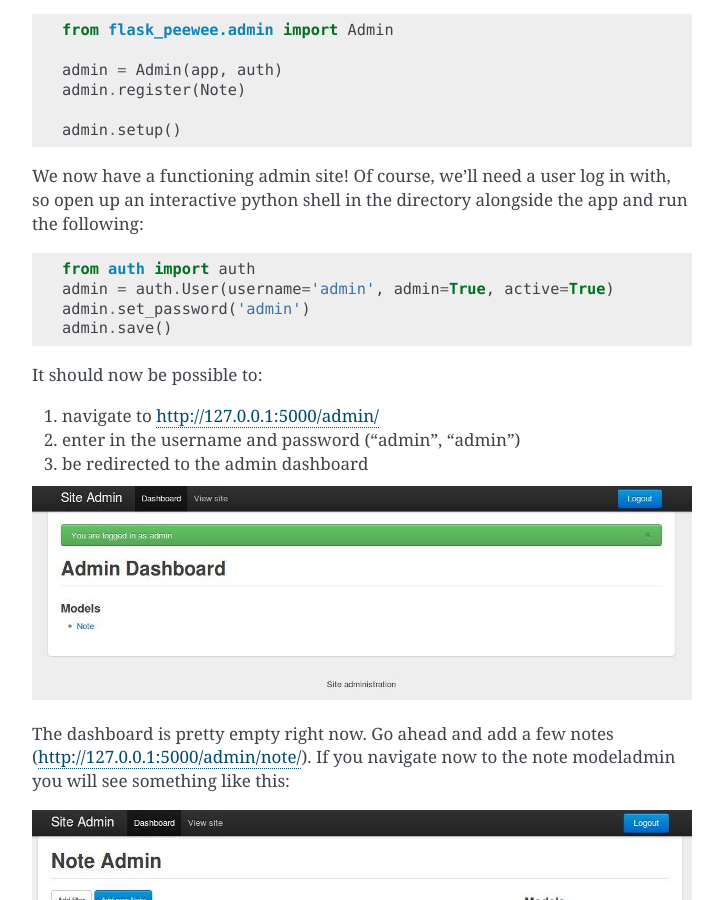
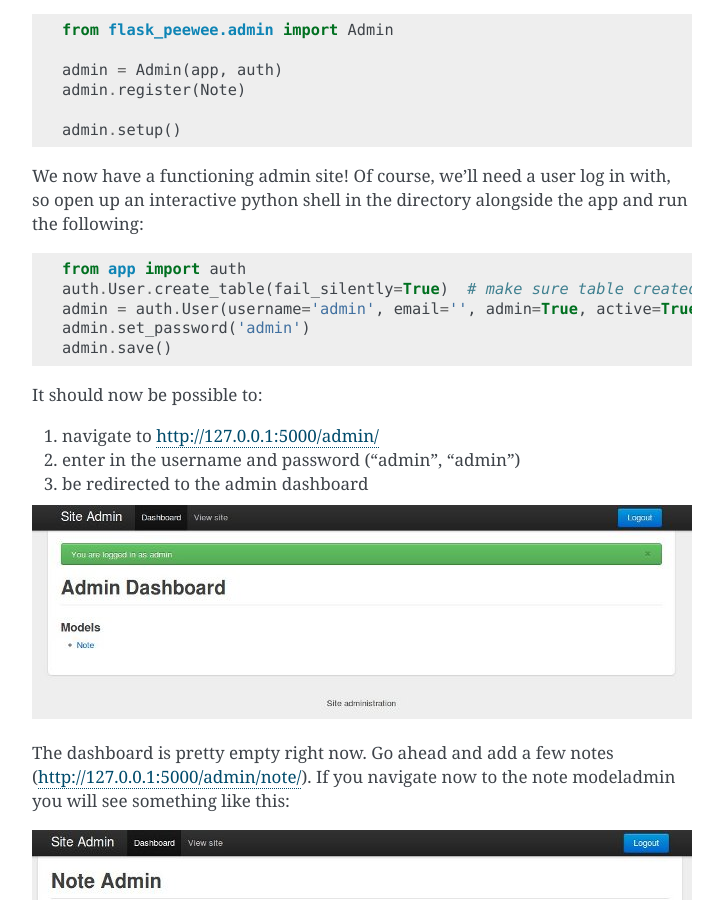
Before and after one commit to coleifer/flask-peewee, a Sphinx documentation site: the page built from docs/getting-started.rst, in a window 1280 px wide and 900 px high, scrolled down 3774 px. Shown: the whole window, without its empty margins (388-1111 px from the left). Built offline with Sphinx 7.4.7, drawn with Linux system fonts in a browser that asks for light colours; pages that are not in the unit, such as notebooks, are missing from menus.

Commit message:
Final fixes for #82.

```diff
--- a/docs/getting-started.rst
+++ b/docs/getting-started.rst
@@ -210,8 +210,9 @@ the following:
 
 .. code-block:: python
 
-    from auth import auth
-    admin = auth.User(username='admin', admin=True, active=True)
+    from app import auth
+    auth.User.create_table(fail_silently=True)  # make sure table created.
+    admin = auth.User(username='admin', email='', admin=True, active=True)
     admin.set_password('admin')
     admin.save()
 
```
